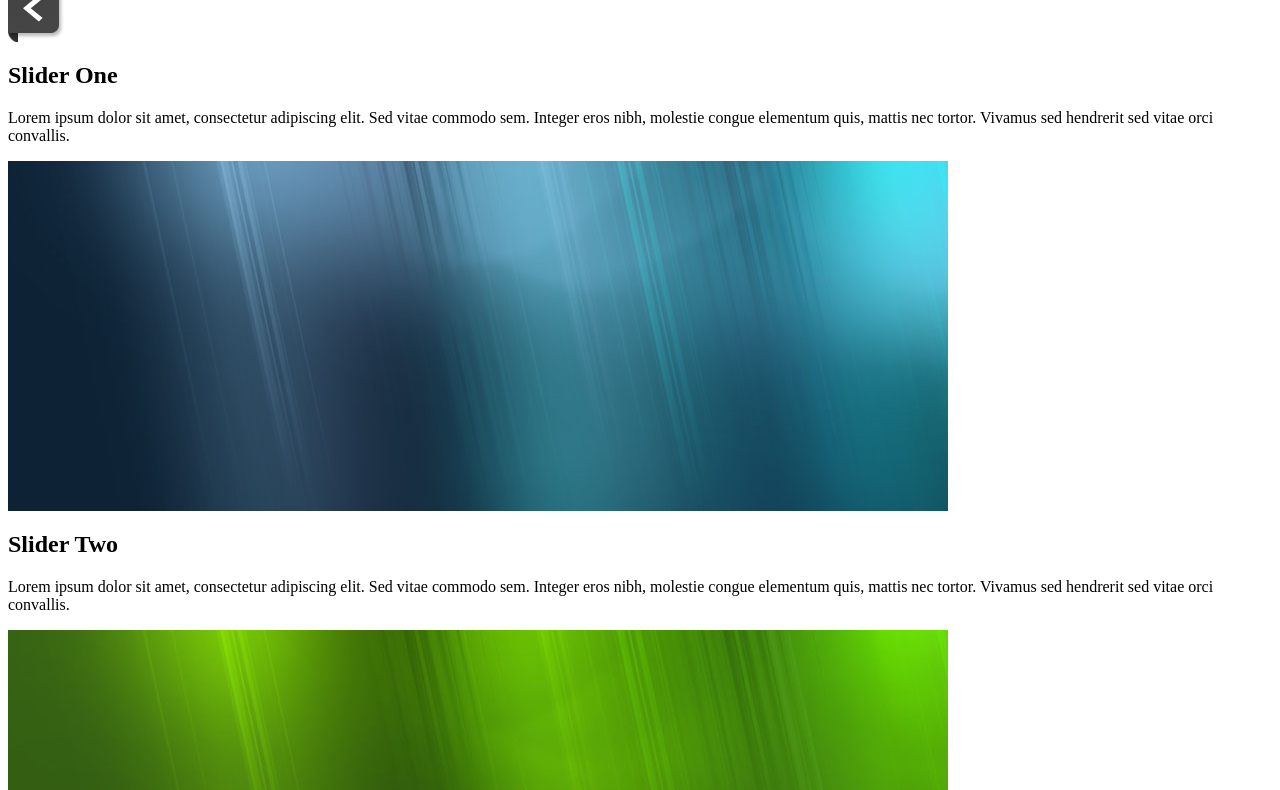
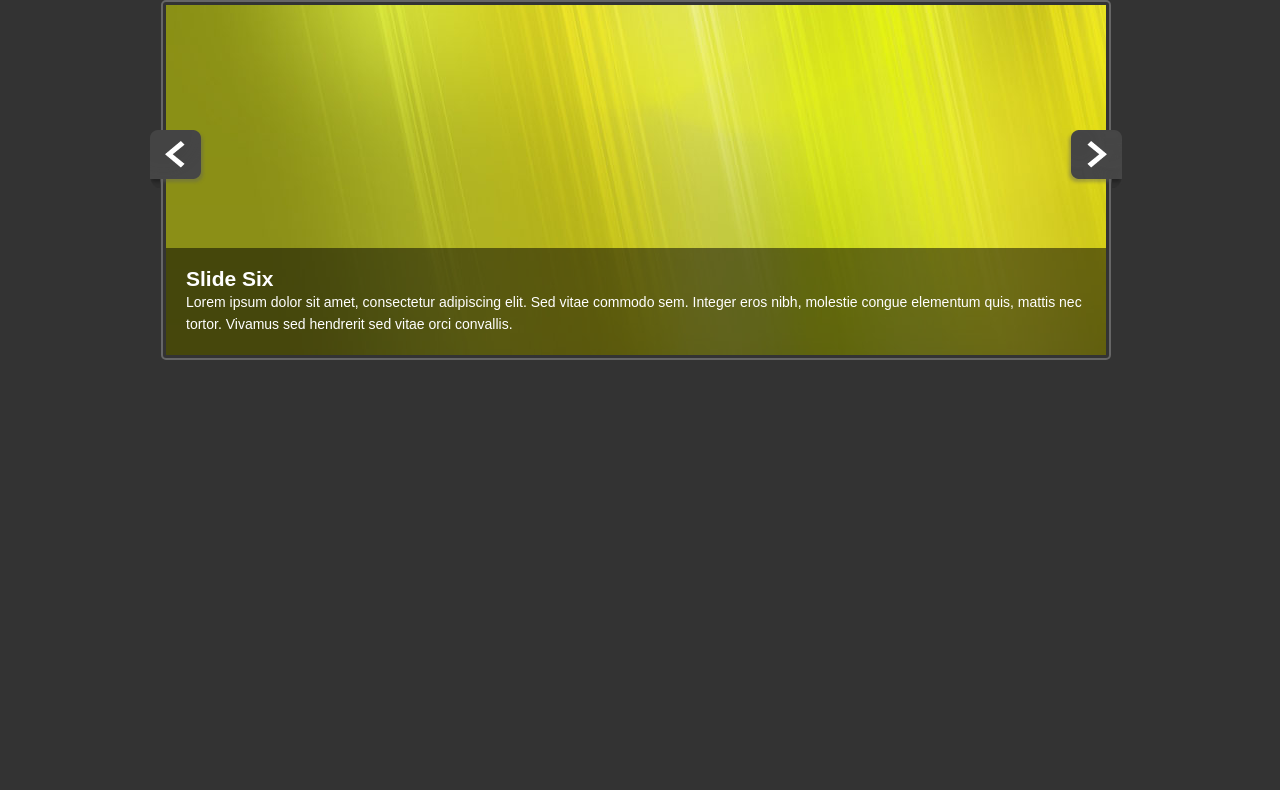
Before and after one commit to SMakaiTakori/contentSlider, a plain HTML site: page index.html in a window 1280 px wide. Shown: the part 82-872 px from the top of the page. After the commit the page ends 800 px from the top, so only its background shows below. Drawn offline with nearby package versions, Linux system fonts and the light colour scheme.

Commit message:
added styling to slider

```diff
--- a/css/style.css
+++ b/css/style.css
@@ -0,0 +1,75 @@
+*{
+margin: 0;
+padding: 0;
+}
+
+body{
+    font-family: Arial, Helvetica, sans-serif;
+    font-size: 14px;
+    color: #fff;
+    background: #333;
+    line-height: 1.6em;
+}
+
+
+a{
+    color:#fff;
+    text-decoration: none;
+}
+
+
+h1{
+    text-align: center;
+    margin-bottom:20px;
+}
+
+.container{
+    width: 980px;
+    margin: 40px auto;
+    overflow: hidden;
+}
+
+#slider{
+    width: 940px;
+    height: 350px;
+    position: relative;
+    overflow: hidden;
+    float: left;
+    padding: 3px;
+    border: #666 solid 2px;
+    border-radius: 5px;
+}
+
+#slider img{
+    width: 940px;
+    height: 350px;
+}
+
+.slide{
+    position: absolute;
+}
+
+.slide-copy{
+    position: absolute;
+    bottom: 0;
+    left: 0;
+    padding: 20px;
+    background: #7f7f7f;
+    background: rgba(0,0,0,0.5);
+}
+
+#prev, #next{
+   float: left;
+   margin-top: 130px;
+   cursor: pointer;
+   position: relative;
+   z-index: 100;
+}
+
+#prev{
+    margin-right: -45px;
+}
+
+#next{
+    margin-left: -45px;
+}
--- a/index.html
+++ b/index.html
@@ -15,45 +15,52 @@
         <header>
             <h1>jQuery Content Slider</h1>
         </header>
-        <img src="css/img/arrow-left.png" alt="Prev">
+        <img src="css/img/arrow-left.png" alt="Prev" id="prev">
         <div id="slider">
             <div class="slide active">
                 <div class="slide-copy">
-                    <h2>Slider One </h2>
+                    <h2>Slide One </h2>
                     <p>Lorem ipsum dolor sit amet, consectetur adipiscing elit. Sed vitae commodo sem. Integer eros nibh, molestie congue elementum quis, mattis nec tortor. Vivamus sed hendrerit sed vitae orci convallis.</p>
                 </div>
                 <img src="css/img/slide1.jpg">
             </div>
             <div class="slide">
                 <div class="slide-copy">
-                    <h2>Slider Two</h2>
+                    <h2>Slide Two</h2>
                     <p>Lorem ipsum dolor sit amet, consectetur adipiscing elit. Sed vitae commodo sem. Integer eros nibh, molestie congue elementum quis, mattis nec tortor. Vivamus sed hendrerit sed vitae orci convallis.</p>
                 </div>
                 <img src="css/img/slide2.jpg">
             </div>
             <div class="slide">
                 <div class="slide-copy">
-                    <h2>Slider Three </h2>
+                    <h2>Slide Three </h2>
                     <p>Lorem ipsum dolor sit amet, consectetur adipiscing elit. Sed vitae commodo sem. Integer eros nibh, molestie congue elementum quis, mattis nec tortor. Vivamus sed hendrerit sed vitae orci convallis.</p>
                 </div>
                 <img src="css/img/slide3.jpg">
             </div>
             <div class="slide">
                 <div class="slide-copy">
-                    <h2>Slider Four </h2>
+                    <h2>Slide Four </h2>
                     <p>Lorem ipsum dolor sit amet, consectetur adipiscing elit. Sed vitae commodo sem. Integer eros nibh, molestie congue elementum quis, mattis nec tortor. Vivamus sed hendrerit sed vitae orci convallis.</p>
                 </div>
                 <img src="css/img/slide4.jpg">
             </div>
             <div class="slide">
                 <div class="slide-copy">
-                    <h2>Slider Five </h2>
+                    <h2>Slide Five </h2>
                     <p>Lorem ipsum dolor sit amet, consectetur adipiscing elit. Sed vitae commodo sem. Integer eros nibh, molestie congue elementum quis, mattis nec tortor. Vivamus sed hendrerit sed vitae orci convallis.</p>
                 </div>
                 <img src="css/img/slide5.jpg">
             </div>
+            <div class="slide">
+                <div class="slide-copy">
+                    <h2>Slide Six </h2>
+                    <p>Lorem ipsum dolor sit amet, consectetur adipiscing elit. Sed vitae commodo sem. Integer eros nibh, molestie congue elementum quis, mattis nec tortor. Vivamus sed hendrerit sed vitae orci convallis.</p>
+                </div>
+                <img src="css/img/slide6.jpg">
+            </div>
         </div>
-        <img src="css/img/arrow-right.png" alt="Next">
+        <img src="css/img/arrow-right.png" alt="Next" id="next">
    </div>
 
     <script src="js/script.js"></script>
```
